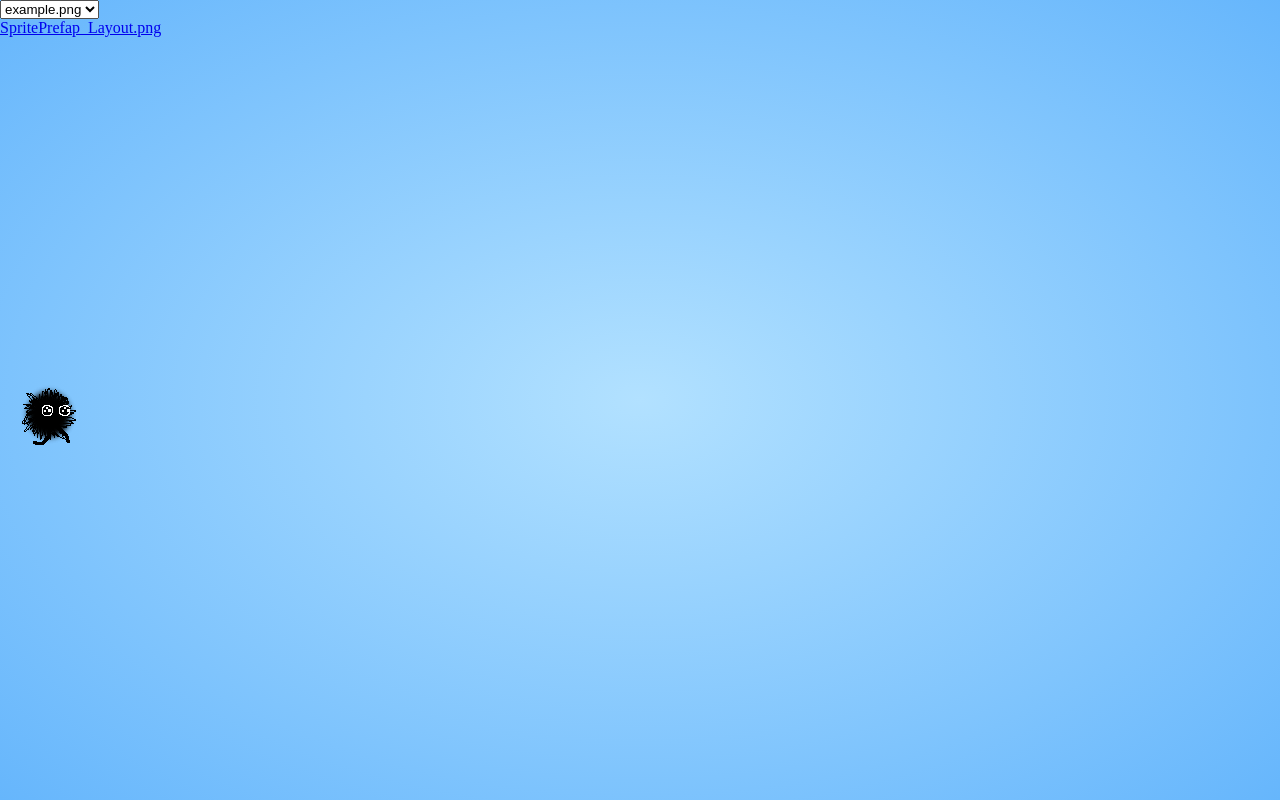
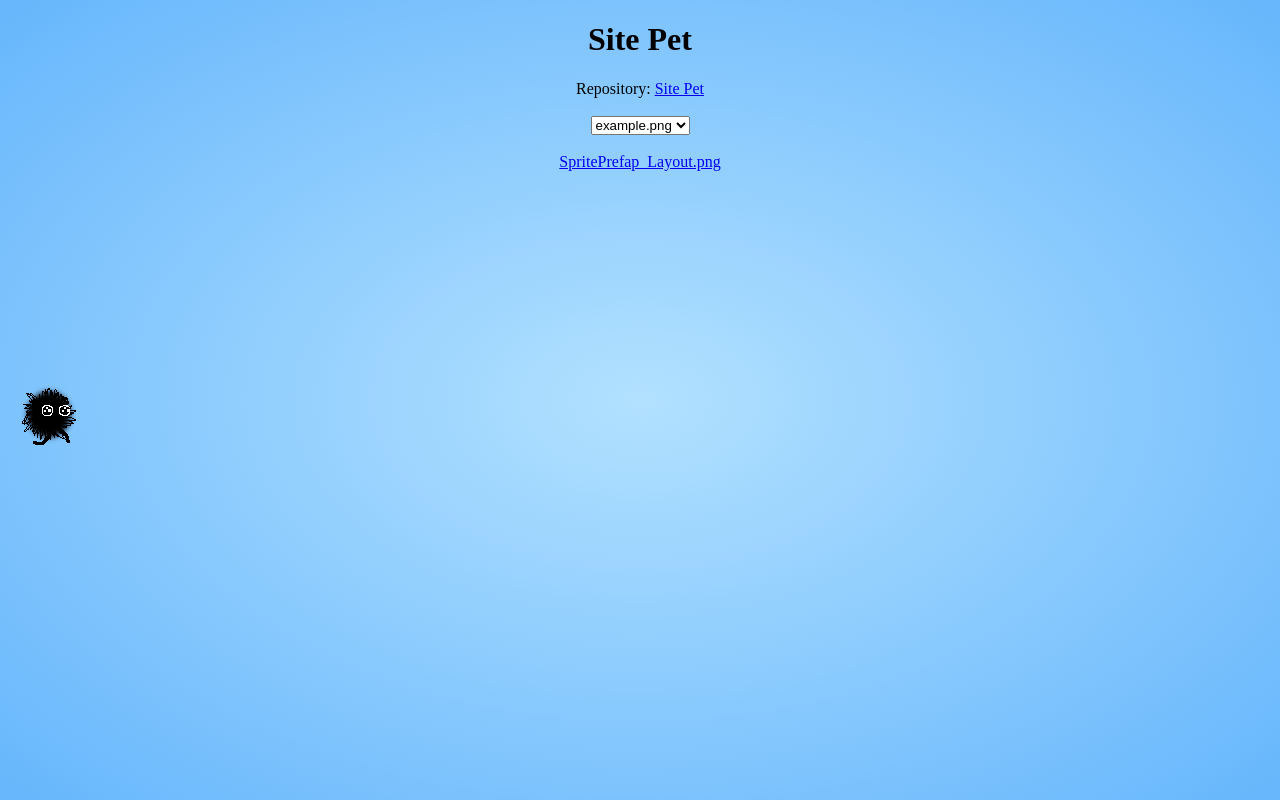
Before and after one commit to derDere/site-pet, a plain HTML site: page index.html in a window 1280 px wide. Drawn offline with Linux system fonts and the light colour scheme.

Commit message:
better demo page

```diff
--- a/index.html
+++ b/index.html
@@ -6,12 +6,17 @@
     <title>Site Pet</title>
   </head>
   <body>
-    <select id="dev-select">
-      <option>sprite.png</option>
-      <option selected>example.png</option>
-    </select>
-    <br>
-    <a target="_blank" href="SpritePrefap_Layout.png">SpritePrefap_Layout.png</a>
+    <center>
+      <h1>Site Pet</h1>
+      Repository: <a target="_blank" href="https://github.com/derDere/site-pet/">Site Pet</a><br><br>
+      <select id="dev-select">
+        <option>sprite.png</option>
+        <option selected>example.png</option>
+      </select>
+      <br><br>
+      <a target="_blank" href="SpritePrefap_Layout.png">SpritePrefap_Layout.png</a>
+    </center>
+
     <script src="site-pet.js"></script>
     <script>
       var ele = createSitePet();
```
Also changed, not shown: 1 other file.
